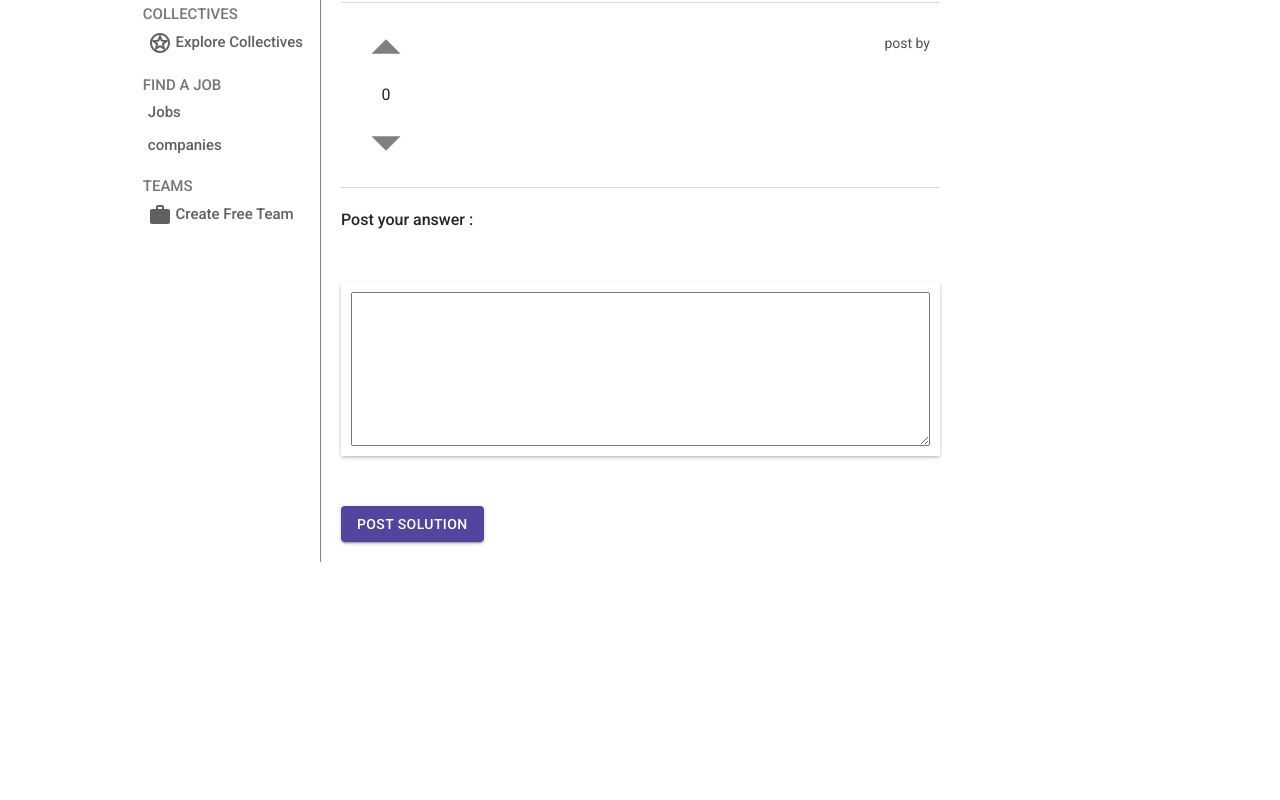
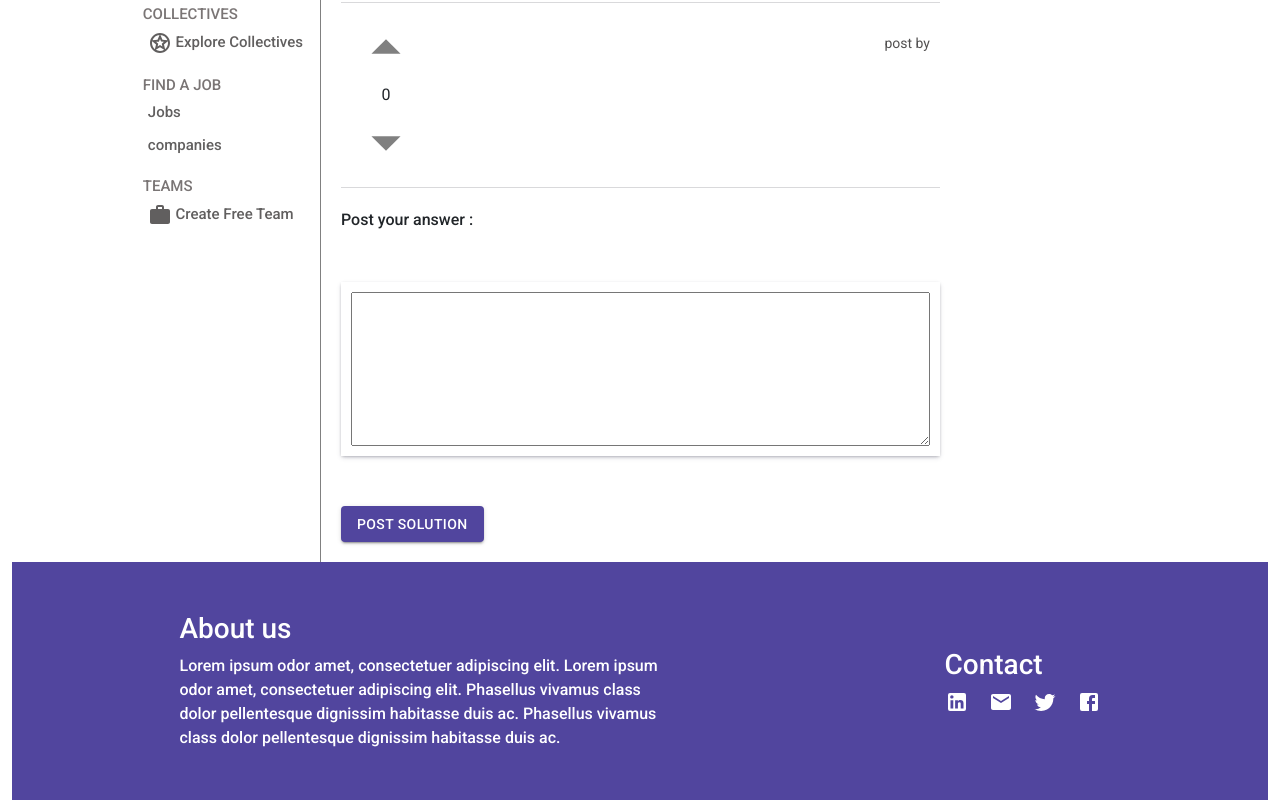
Before and after one commit to vinuppriyaB/frontend-hack2, a React (Create React App) app: page /answer in a window 1280 px wide. Shown: the part 310-1110 px from the top of the page. Before the commit the page ends 872 px from the top, so only its background shows below. Built offline with nearby package versions, Linux system fonts and the light colour scheme; no server answers.

Commit message:
completed

```diff
--- a/src/AnswerPage.js
+++ b/src/AnswerPage.js
@@ -39,7 +39,11 @@ export const AnswerPage = ({question,setQuestion,currentUser,setCurrentUser}) =>
           <Col sm={0} md={0} lg={1} xl={2}></Col>
 
           </Row>
-
+          <Row>
+          <Col sm={12} md={12} lg={12}>
+          <Footer/>
+          </Col>
+          </Row>
 
             </Container>
 
--- a/src/App.css
+++ b/src/App.css
@@ -177,33 +177,3 @@ body{
   display: flex;
   flex-direction: column;
 }
-.footer{
-  background-color: #51459E !important;
-  color: white !important;
-  /* height:100px; */
-  /* width: 100%; */
-  /* position: absolute;
-  bottom:-1200px; */
-  display: flex;
-  align-items: center;
-  justify-content: center;
-
-  gap:30px;
-  padding: 50px;
-
-}
-@media screen and (max-width:940px){
- .footer{
-  background-color: #51459E !important;
-  color: white !important;
-
-  display: flex;
-  align-items: flex-start;
-
-  flex-direction: column;
-  gap:30px;
-  padding: 50px 50px;
-
- }
-
-}
--- /dev/null
+++ b/src/Footer.css
@@ -0,0 +1,45 @@
+.footer{
+    background-color: #51459E !important;
+    color: white !important;
+    /* height:100px; */
+    /* width: 100%; */
+    /* position: absolute;
+    bottom:-1200px; */
+    display: flex;
+    align-items: center;
+    justify-content: space-around;
+
+    gap:30px;
+    padding: 50px;
+
+  }
+  /* @media screen and (max-width:940px){
+   .footer{
+    background-color: #51459E !important;
+    color: white !important;
+
+    display: flex;
+    align-items: flex-start;
+
+    flex-direction: column;
+    gap:30px;
+    padding: 50px 50px;
+
+   }
+
+  } */
+  .aboutus{
+      width: 500px;
+  }
+  .contact{
+
+      display: flex;
+      flex-direction: column;
+      align-content: center;
+      justify-content: center;
+
+  }
+  .contact_icon{
+    display: flex;
+    gap:20px;
+  }
--- a/src/Footer.js
+++ b/src/Footer.js
@@ -1,15 +1,14 @@
 import React from 'react';
 import { LoremIpsum, Avatar } from 'react-lorem-ipsum';
-// import Lorem from 'react-lorem-component';
-
+import "./Footer.css";
+import LinkedInIcon from '@mui/icons-material/LinkedIn';
+import EmailIcon from '@mui/icons-material/Email';
+import TwitterIcon from '@mui/icons-material/Twitter';
+import FacebookIcon from '@mui/icons-material/Facebook';
 export const Footer = () => {
     return (
         <div className="footer">
-            <div className="content">
-            <h3>Content</h3>
-            <p>Lorem ipsum odor amet, consectetuer adipiscing elit. Phasellus vivamus class dolor pellentesque dignissim habitasse duis ac.</p>
 
-            </div>
             <div className="aboutus">
             <h3>About us</h3>
             <p>Lorem ipsum odor amet, consectetuer adipiscing elit. Lorem ipsum odor amet, consectetuer adipiscing elit. Phasellus vivamus class dolor pellentesque dignissim habitasse duis ac.
@@ -19,9 +18,14 @@ export const Footer = () => {
               </div>
             <div className="contact">
             <h3>Contact</h3>
-            <p>ph</p>
-            <p>email</p>
-            <p>add</p>
+            <div className="contact_icon">
+            <LinkedInIcon/>
+            <EmailIcon/>
+            <TwitterIcon/>
+            <FacebookIcon/>
+            </div>
+
+
             </div>
         </div>
     )
--- a/src/NavBar.js
+++ b/src/NavBar.js
@@ -111,7 +111,7 @@ export  function NavBar({currentUser,setCurrentUser,question,setQuestion}) {
             />
           </Search>
           <Box sx={{ flexGrow: 1 } }/>
-          <Box sx={{ flexGrow: .01 } }>
+          <Box sx={{ flexGrow: .1 } }>
 
 
           <Button variant="outlined"
@@ -120,12 +120,7 @@ export  function NavBar({currentUser,setCurrentUser,question,setQuestion}) {
             logoutfunction()
             history.push("/")} }>sign out</Button>
          </Box>
-          {/* <Box sx={{ flexGrow: .01 } }>
-          <Button variant="outlined" onClick={()=>history.push("/signup")}  color="inherit">sign up</Button>
 
-
-
-          </Box> */}
            <Box sx={{ display: { xs: 'none', md: 'flex' } }}>
            <IconButton
                size="large"
--- a/src/PostQuestion.css
+++ b/src/PostQuestion.css
@@ -12,3 +12,6 @@
     gap:20px;
     margin: 50px 0px;
 }
+.text_field{
+    height:50px !important;
+}
--- a/src/PostQuestion.js
+++ b/src/PostQuestion.js
@@ -60,7 +60,7 @@ export function PostQuestion({currentUser,question}) {
             <h6>Title</h6>
             <TextField id="outlined-basic"
             label="Title"
-
+            className="text_field"
             variant="outlined"
             value={title}
             onChange={event => setTitle(event.target.value)}
@@ -77,6 +77,7 @@ export function PostQuestion({currentUser,question}) {
             />
             <h6>Tags</h6>
             <TextField id="outlined-basic" label="Outlined"
+            className="text_field"
             variant="outlined"
             multiple
             value={tags}
--- a/src/PostSolution.js
+++ b/src/PostSolution.js
@@ -63,7 +63,7 @@ export function PostSolution({currentUser,question}) {
                 aria-label="maximum height"
                 placeholder=""
                 value={answer}
-                style={{ maxWidth: 700,height:150 }}
+                style={{ maxWidth: "100%",height:150 }}
                 onChange={event => setAnswer(event.target.value)}
                 />
             </div>
--- a/src/QuestionPage.css
+++ b/src/QuestionPage.css
@@ -1,3 +1,4 @@
 .QuestionPage_sidebar{
     background-color: green;
+    margin-bottom: 30px;
 }
--- a/src/QuestionPage.js
+++ b/src/QuestionPage.js
@@ -35,7 +35,11 @@ export const QuestionPage = ({question,setQuestion,currentUser,setCurrentUser})
         <Col sm={0} md={0} lg={2} xl={2}></Col>
 
         </Row>
-
+        <Row>
+        <Col sm={12} md={12} lg={12}>
+        <Footer/>
+        </Col>
+        </Row>
           </Container>
 
 
--- a/src/RelatedQuestion.css
+++ b/src/RelatedQuestion.css
@@ -7,6 +7,7 @@
     padding-left: 20px;
     border-left: 1px solid gray;
     padding-right: 20px;
+    margin-bottom: 30px;
     /* background-color: khaki; */
   }
   .result-for{
```
